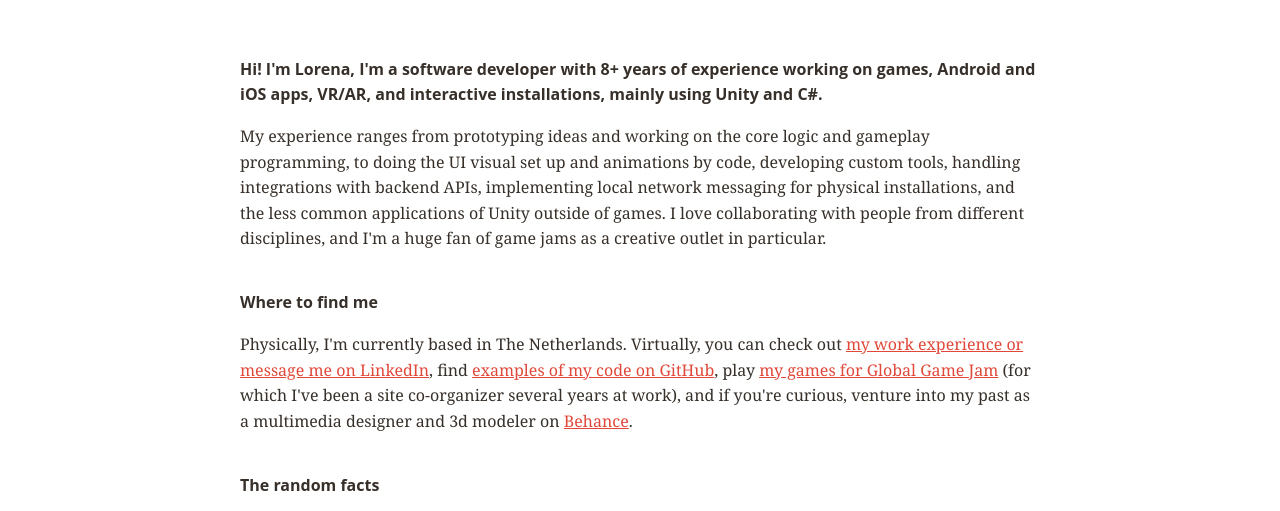
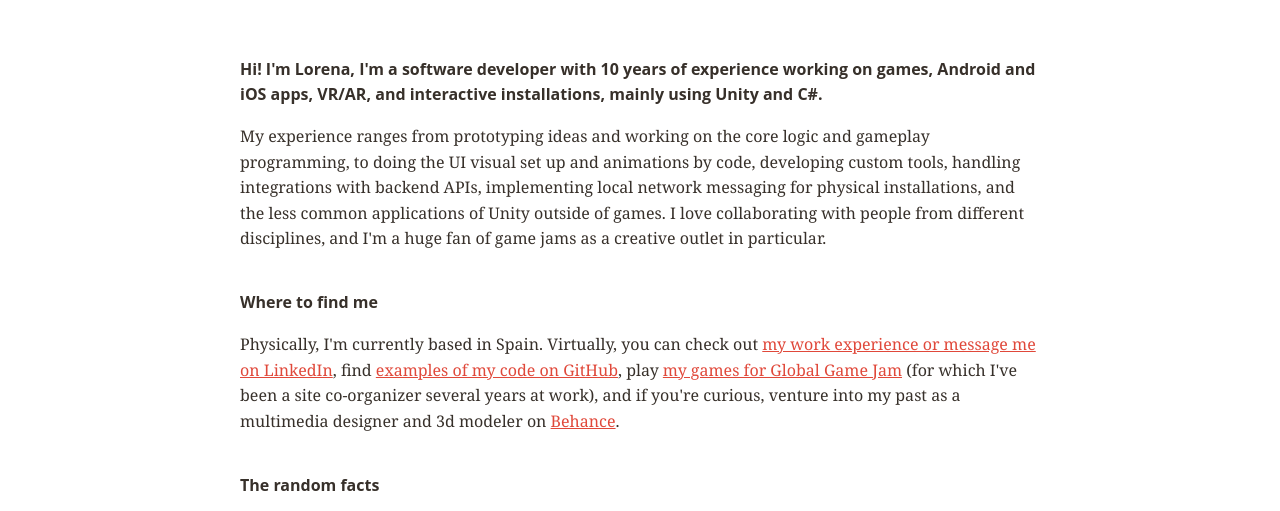
Before and after one commit to lorenaweder/lorenaweder.github.io, a plain HTML site: page index.html in a window 1280 px wide. Shown: the part 255-766 px from the top of the page. Drawn offline with Linux system fonts and the light colour scheme.

Commit message:
Updated info

```diff
--- a/index.html
+++ b/index.html
@@ -21,10 +21,10 @@
   <section id="about-intro" class="clear">
     <div class="inner-wrapper centered">
       <div>
-        <h2>Hi! I'm Lorena, I'm a software developer with 8+ years of experience working on games, Android and iOS apps, VR/AR, and interactive installations, mainly using Unity and C#.</h2>
+        <h2>Hi! I'm Lorena, I'm a software developer with 10 years of experience working on games, Android and iOS apps, VR/AR, and interactive installations, mainly using Unity and C#.</h2>
         <p>My experience ranges from prototyping ideas and working on the core logic and gameplay programming, to doing the UI visual set up and animations by code, developing custom tools, handling integrations with backend APIs, implementing local network messaging for physical installations, and the less common applications of Unity outside of games. I love collaborating with people from different disciplines, and I'm a huge fan of game jams as a creative outlet in particular.<!--If I had to describe myself with a meme, I'd choose the poorly drawn character with a broom in one hand and a upraised fist yelling "Learn All The Things!"... and I'd combine it with the Socially Awkward Penguin for more accuracy.--></p>
         <h2>Where to find me</h2>
-        <p>Physically, I'm currently based in The Netherlands. Virtually, you can check out <a href="https://www.linkedin.com/in/lorenaweder/en" target="_blank" title="See my work experience on LinkedIn">my work experience or message me on LinkedIn</a>, find <a href="https://github.com/lorenaweder" target="_blank" title="Find examples of my code on GitHub">examples of my code on GitHub</a>, play <a href="https://v3.globalgamejam.org/users/lorena-weder" target="_blank" title="Play my Global Game Jam games">my games for Global Game Jam</a> (for which I've been a site co-organizer several years at work), and if you're curious, venture into my past as a multimedia designer and 3d modeler on <a href="https://www.behance.net/lorenaweder" target="_blank" title="View my work on Behance">Behance</a>.</p>
+        <p>Physically, I'm currently based in Spain. Virtually, you can check out <a href="https://www.linkedin.com/in/lorenaweder/en" target="_blank" title="See my work experience on LinkedIn">my work experience or message me on LinkedIn</a>, find <a href="https://github.com/lorenaweder" target="_blank" title="Find examples of my code on GitHub">examples of my code on GitHub</a>, play <a href="https://v3.globalgamejam.org/users/lorena-weder" target="_blank" title="Play my Global Game Jam games">my games for Global Game Jam</a> (for which I've been a site co-organizer several years at work), and if you're curious, venture into my past as a multimedia designer and 3d modeler on <a href="https://www.behance.net/lorenaweder" target="_blank" title="View my work on Behance">Behance</a>.</p>
         <h2>The random facts</h2>
         <p>Outside of work I like to travel, watch too many tv-shows and movies, attend festivals (mainly ones with f: food, film, fantasy), explore nearby cities on the weekends, play DnD, and when the season is right, I love to ice-skate whenever possible (I used to play ice-hockey and really miss it).</p>
       </div>
```
